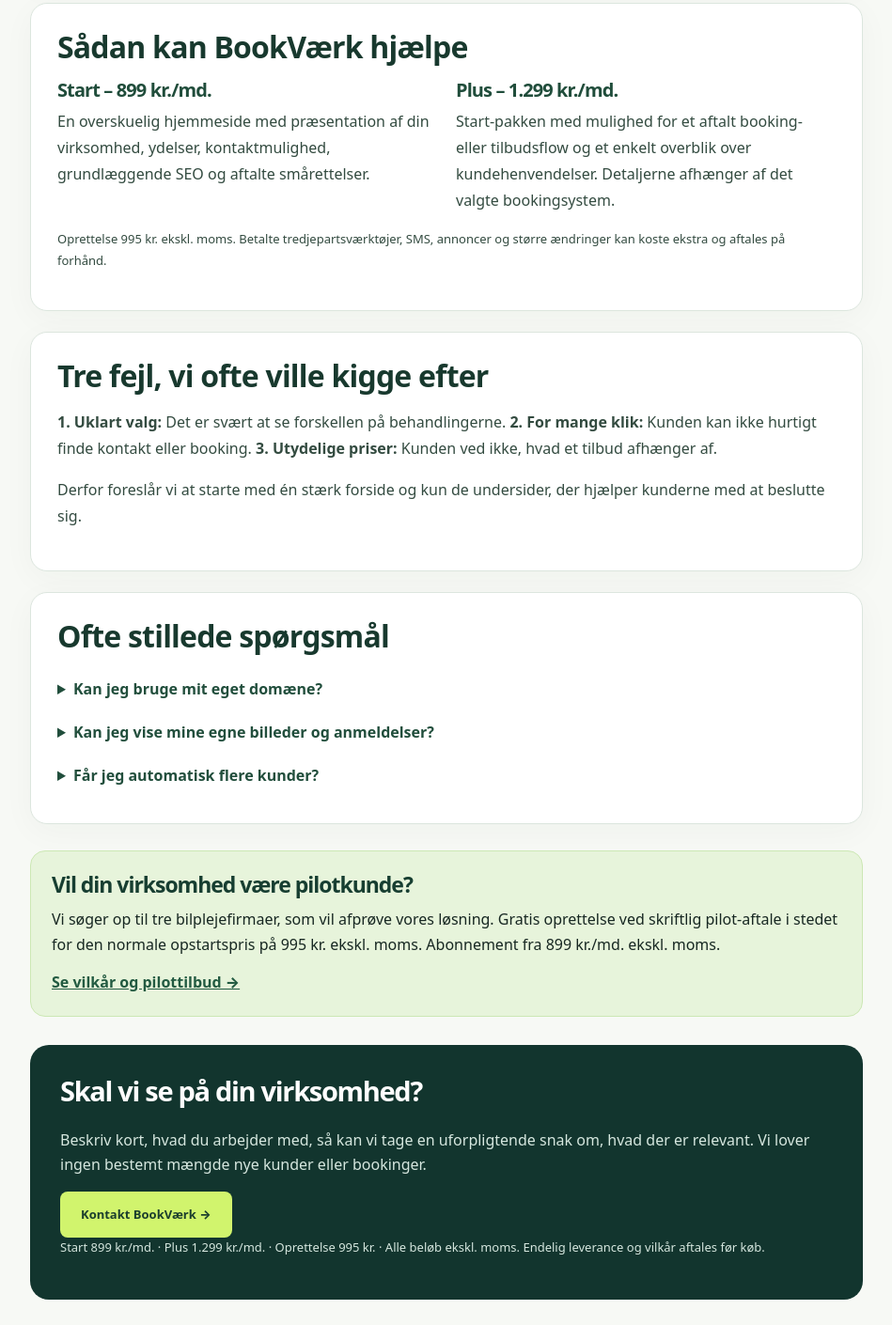
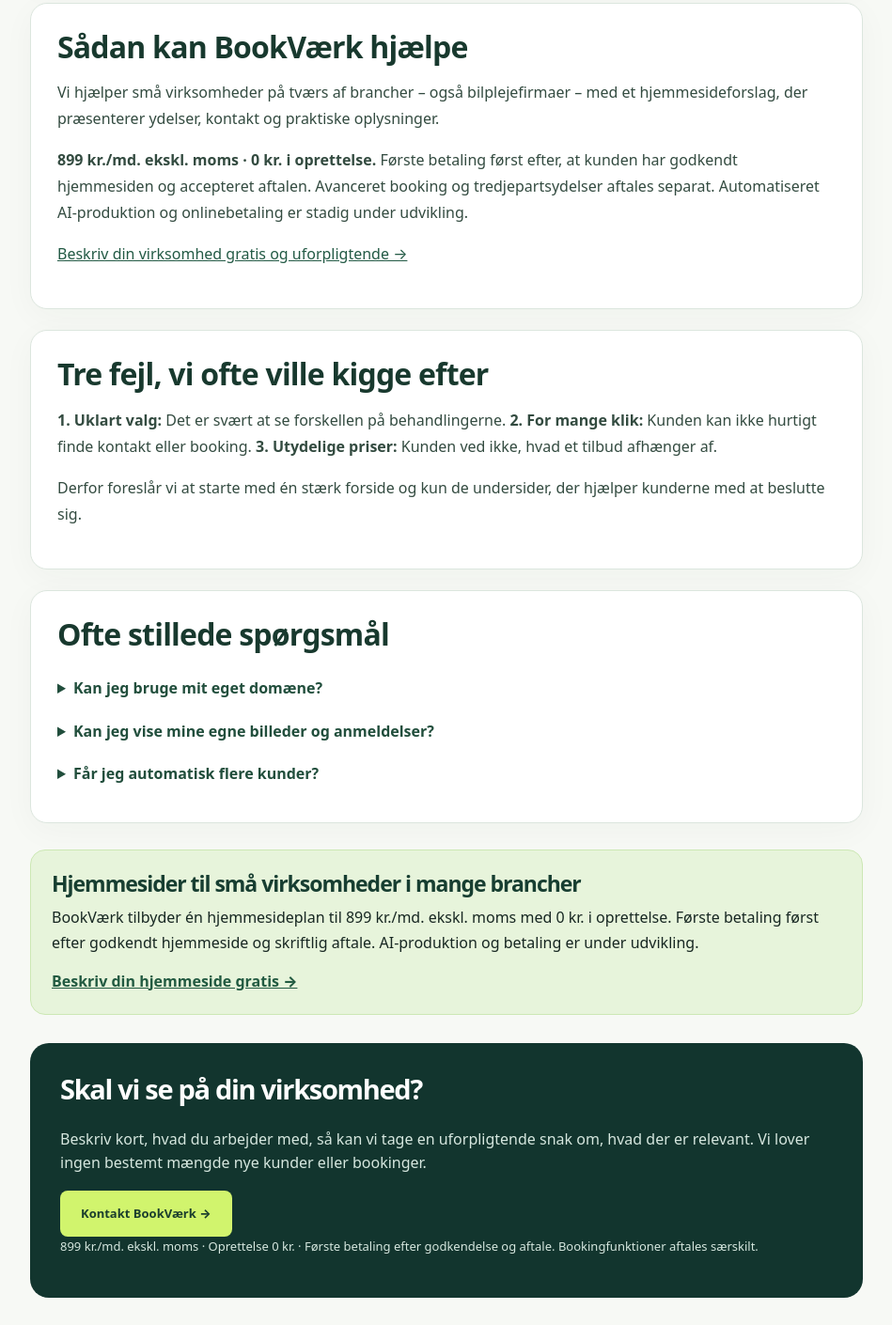
Before and after one commit to jonascarlsen1987-ux/bookvaerk-demo., a plain HTML site: page hjemmeside-til-bilpleje.html in a window 1280 px wide. Shown: the part 1250-2660 px from the top of the page at 94% size, without its empty margins (165-1114 px from the left). Drawn offline with Linux system fonts and the light colour scheme.

Commit message:
Align hjemmeside-til-bilpleje.html with broad 899 kr zero-setup approval-first model

```diff
--- a/hjemmeside-til-bilpleje.html
+++ b/hjemmeside-til-bilpleje.html
@@ -18,15 +18,12 @@ main{min-height:70vh}.landing-main{background:#f7f9f5;padding:55px 0 95px}.landi
 <li><strong>Booking eller tilbud.</strong> Giv kunden en enkel mulighed for at beskrive opgaven uden at skulle gætte på den rigtige behandling.</li>
 <li><strong>Mobilvenligt design.</strong> Sider og knapper skal være nemme at bruge på telefonen.</li>
 </ul></section>
-<section class="landing-card"><h2>Sådan kan BookVærk hjælpe</h2><div class="landing-cols"><div><h3>Start – 899 kr./md.</h3><p>En overskuelig hjemmeside med præsentation af din virksomhed, ydelser, kontaktmulighed, grundlæggende SEO og aftalte smårettelser.</p></div><div><h3>Plus – 1.299 kr./md.</h3><p>Start-pakken med mulighed for et aftalt booking- eller tilbudsflow og et enkelt overblik over kundehenvendelser. Detaljerne afhænger af det valgte bookingsystem.</p></div></div><p class="landing-muted">Oprettelse 995 kr. ekskl. moms. Betalte tredjepartsværktøjer, SMS, annoncer og større ændringer kan koste ekstra og aftales på forhånd.</p></section>
+<section class="landing-card"><h2>Sådan kan BookVærk hjælpe</h2><p>Vi hjælper små virksomheder på tværs af brancher – også bilplejefirmaer – med et hjemmesideforslag, der præsenterer ydelser, kontakt og praktiske oplysninger.</p><p><strong>899 kr./md. ekskl. moms · 0 kr. i oprettelse.</strong> Første betaling først efter, at kunden har godkendt hjemmesiden og accepteret aftalen. Avanceret booking og tredjepartsydelser aftales separat. Automatiseret AI-produktion og onlinebetaling er stadig under udvikling.</p><p><a href="start-hjemmeside.html">Beskriv din virksomhed gratis og uforpligtende →</a></p></section>
 <section class="landing-card"><h2>Tre fejl, vi ofte ville kigge efter</h2><p><strong>1. Uklart valg:</strong> Det er svært at se forskellen på behandlingerne. <strong>2. For mange klik:</strong> Kunden kan ikke hurtigt finde kontakt eller booking. <strong>3. Utydelige priser:</strong> Kunden ved ikke, hvad et tilbud afhænger af.</p><p>Derfor foreslår vi at starte med én stærk forside og kun de undersider, der hjælper kunderne med at beslutte sig.</p></section>
 <section class="landing-card"><h2>Ofte stillede spørgsmål</h2>
 <details><summary>Kan jeg bruge mit eget domæne?</summary><p>Ja, som udgangspunkt. Domæne, ejerskab, DNS og eventuelle omkostninger aftales inden opsætning.</p></details>
 <details><summary>Kan jeg vise mine egne billeder og anmeldelser?</summary><p>Ja, hvis du har ret til billederne og tilladelse til at offentliggøre de relevante oplysninger. Vi anbefaler kun ægte anmeldelser.</p></details>
 <details><summary>Får jeg automatisk flere kunder?</summary><p>Nej. En bedre hjemmeside kan gøre kontakt lettere, men trafik og salg afhænger af mange forhold, herunder konkurrence og markedsføring.</p></details></section>
-<div class="landing-proof" style="margin:28px 0">
- <h2 style="font-size:23px;color:#173e31;margin:0 0 10px">Vil din virksomhed være pilotkunde?</h2>
- <p style="margin:0 0 14px;line-height:1.7">Vi søger op til tre bilplejefirmaer, som vil afprøve vores løsning. Gratis oprettelse ved skriftlig pilot-aftale i stedet for den normale opstartspris på 995 kr. ekskl. moms. Abonnement fra 899 kr./md. ekskl. moms.</p>
- <a href="pilot-bilpleje.html" style="font-weight:800;color:#225a41;text-decoration:underline">Se vilkår og pilottilbud →</a></div>
- <div class="landing-cta"><h2>Skal vi se på din virksomhed?</h2><p>Beskriv kort, hvad du arbejder med, så kan vi tage en uforpligtende snak om, hvad der er relevant. Vi lover ingen bestemt mængde nye kunder eller bookinger.</p><a href="index.html#kontakt" class="btn">Kontakt BookVærk →</a><p class="landing-muted" style="color:#d6e7df">Start 899 kr./md. · Plus 1.299 kr./md. · Oprettelse 995 kr. · Alle beløb ekskl. moms. Endelig leverance og vilkår aftales før køb.</p></div></div></main>
+<div class="landing-proof" style="margin:28px 0"><h2 style="font-size:23px;color:#173e31;margin:0 0 10px">Hjemmesider til små virksomheder i mange brancher</h2><p style="margin:0 0 14px;line-height:1.7">BookVærk tilbyder én hjemmesideplan til 899 kr./md. ekskl. moms med 0 kr. i oprettelse. Første betaling først efter godkendt hjemmeside og skriftlig aftale. AI-produktion og betaling er under udvikling.</p><a href="start-hjemmeside.html" style="font-weight:800;color:#225a41;text-decoration:underline">Beskriv din hjemmeside gratis →</a></div>
+<div class="landing-cta"><h2>Skal vi se på din virksomhed?</h2><p>Beskriv kort, hvad du arbejder med, så kan vi tage en uforpligtende snak om, hvad der er relevant. Vi lover ingen bestemt mængde nye kunder eller bookinger.</p><a href="index.html#kontakt" class="btn">Kontakt BookVærk →</a><p class="landing-muted" style="color:#d6e7df">899 kr./md. ekskl. moms · Oprettelse 0 kr. · Første betaling efter godkendelse og aftale. Bookingfunktioner aftales særskilt.</p></div></div></main>
 <footer class="landing-footer"><div class="landing-wrap">BookVærk drives af dailywear.dk · CVR 46827961 · Albanivej 27B, st., 5792 Årslev · <a href="mailto:jonascarlsen1987@live.dk">Kontakt</a> · <a href="privatliv.html">Privatliv</a></div></footer></body></html>
```
